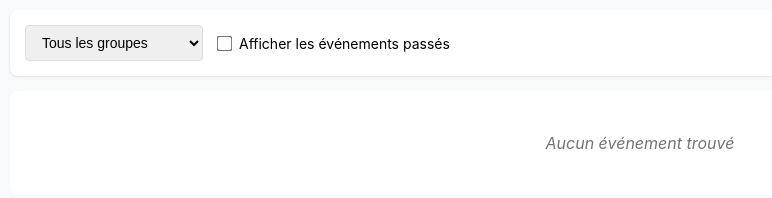
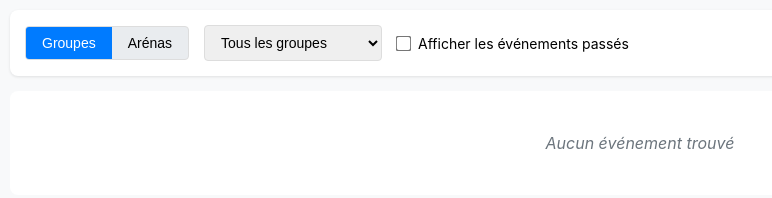
Before and after one commit to jsh-mtl-centre/horaire, a plain HTML site: page simple.html in a window 1280 px wide. Shown: the whole page, without its empty margins (0-772 px from the left). Drawn offline with Linux system fonts and the light colour scheme; no server answers.

Commit message:
mode simple arenas

```diff
--- a/simple.html
+++ b/simple.html
@@ -28,6 +28,33 @@
             flex-wrap: wrap;
             align-items: center;
             gap: 15px;
+        }
+
+        .mode-toggle {
+            display: flex;
+            background: #e9ecef;
+            border-radius: 4px;
+            overflow: hidden;
+            border: 1px solid #ddd;
+        }
+
+        .mode-toggle button {
+            padding: 8px 16px;
+            border: none;
+            background: transparent;
+            cursor: pointer;
+            font-size: 14px;
+            font-weight: 500;
+            transition: all 0.2s ease;
+        }
+
+        .mode-toggle button.active {
+            background: #007bff;
+            color: white;
+        }
+
+        .mode-toggle button:not(.active):hover {
+            background: #dee2e6;
         }
 
         .header select {
@@ -195,6 +222,11 @@
 </head>
 <body>
     <div class="header">
+        <div class="mode-toggle">
+            <button id="groupesBtn" class="active" onclick="switchMode('groupes')">Groupes</button>
+            <button id="arenasBtn" onclick="switchMode('arenas')">Arénas</button>
+        </div>
+
         <select id="groupSelect" onchange="filterEvents()">
             <option value="all">Tous les groupes</option>
         </select>
@@ -218,12 +250,36 @@
 
         let allEvents = [];
         let calendars = [];
+        let currentMode = 'groupes'; // 'groupes' ou 'arenas'
 
         // Démarrer automatiquement au chargement de la page
         window.addEventListener('load', loadCalendars);
 
+        function switchMode(mode) {
+            currentMode = mode;
+
+            // Mettre à jour les boutons
+            document.getElementById('groupesBtn').classList.toggle('active', mode === 'groupes');
+            document.getElementById('arenasBtn').classList.toggle('active', mode === 'arenas');
+
+            // Mettre à jour le texte du select
+            const select = document.getElementById('groupSelect');
+            const allOption = select.querySelector('option[value="all"]');
+            if (mode === 'groupes') {
+                allOption.textContent = 'Tous les groupes';
+            } else {
+                allOption.textContent = 'Toutes les arénas';
+            }
+
+            // Recharger les calendriers pour le nouveau mode
+            loadCalendars();
+        }
+
         async function loadCalendars() {
             try {
+                // Afficher le loading
+                document.getElementById('eventsContainer').innerHTML = '<div class="loading">Chargement des événements...</div>';
+
                 // Cache buster qui change toutes les 10 minutes
                 const now = new Date();
                 const roundedTime = Math.floor(now.getTime() / (10 * 60 * 1000)) * (10 * 60 * 1000);
@@ -238,16 +294,20 @@
 
                 const calendarsData = await response.json();
 
-                // Traiter seulement les calendriers de groupes (ignorer les arenas)
+                // Traiter selon le mode sélectionné
                 allEvents = [];
                 calendars = [];
 
-                // Ajouter seulement les groupes
-                for (const file of calendarsData.groupes) {
+                // Choisir la source et le répertoire selon le mode
+                const sourceData = currentMode === 'groupes' ? calendarsData.groupes : calendarsData.arenas;
+                const icsFolder = currentMode === 'groupes' ? 'ics_groupes' : 'ics_arenas';
+
+                // Ajouter les calendriers du mode sélectionné
+                for (const file of sourceData) {
                     const calendar = {
                         name: file.name,
                         fileName: file.fileName,
-                        url: `https://${repoConfig.owner}.github.io/${repoConfig.repo}/ics_groupes/${file.fileName}?${cacheBuster}`,
+                        url: `https://${repoConfig.owner}.github.io/${repoConfig.repo}/${icsFolder}/${file.fileName}?${cacheBuster}`,
                         events: []
                     };
                     calendars.push(calendar);
@@ -356,6 +416,11 @@
         function populateGroupSelect() {
             const select = document.getElementById('groupSelect');
 
+            // Vider les options existantes sauf la première
+            while (select.children.length > 1) {
+                select.removeChild(select.lastChild);
+            }
+
             calendars.forEach(calendar => {
                 const option = document.createElement('option');
                 option.value = calendar.name;
@@ -370,7 +435,7 @@
 
             let filteredEvents = allEvents;
 
-            // Filtrer par groupe
+            // Filtrer par groupe/aréna
             if (selectedGroup !== 'all') {
                 filteredEvents = filteredEvents.filter(event => event.calendarName === selectedGroup);
             }
```
